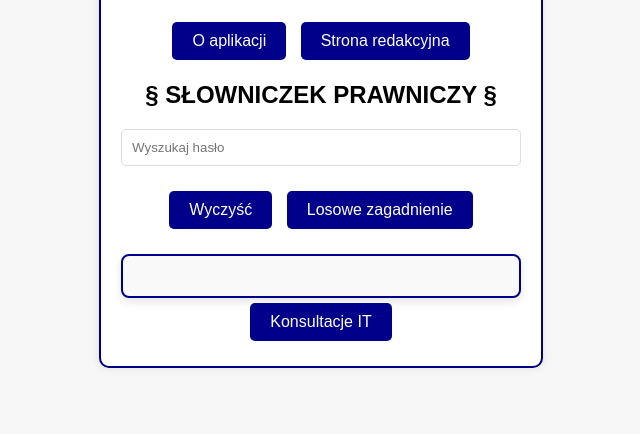
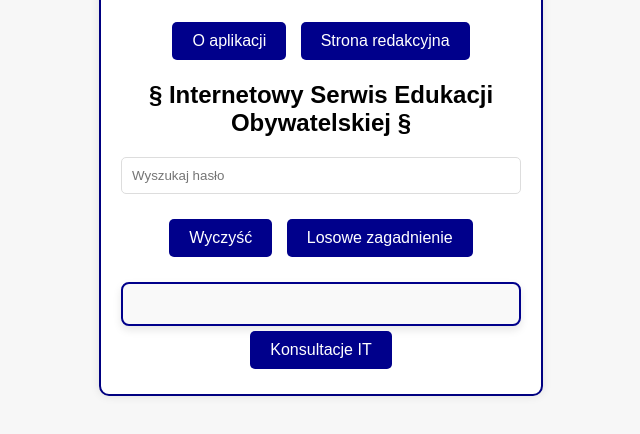
Before and after one commit to slowniczek/prawniczy, a plain HTML site: page index.html in a window 1280 px wide. Shown: the part 204-638 px from the top of the page, without its empty margins (319-959 px from the left). Drawn offline with Linux system fonts and the light colour scheme.

Commit message:
Update index.html

```diff
--- a/index.html
+++ b/index.html
@@ -3,7 +3,7 @@
 <head>
     <meta charset="UTF-8">
     <meta name="viewport" content="width=device-width, initial-scale=1.0">
-    <title>§     SŁOWNICZEK PRAWNICZY      §</title>
+    <title>§     Internetowy Serwis Edukacji Obywatelskiej      §</title>
     <link rel="stylesheet" href="styles.css">
     <link rel="manifest" href="manifest.json">
      <style>
@@ -212,7 +212,7 @@
 
 
 
-        <h1>§  SŁOWNICZEK PRAWNICZY   §</h1>
+        <h1>§  Internetowy Serwis Edukacji Obywatelskiej   §</h1>
 
         <input type="text" id="searchEditText" placeholder="Wyszukaj hasło">
         <div id="suggestionsContainer"></div>
```
